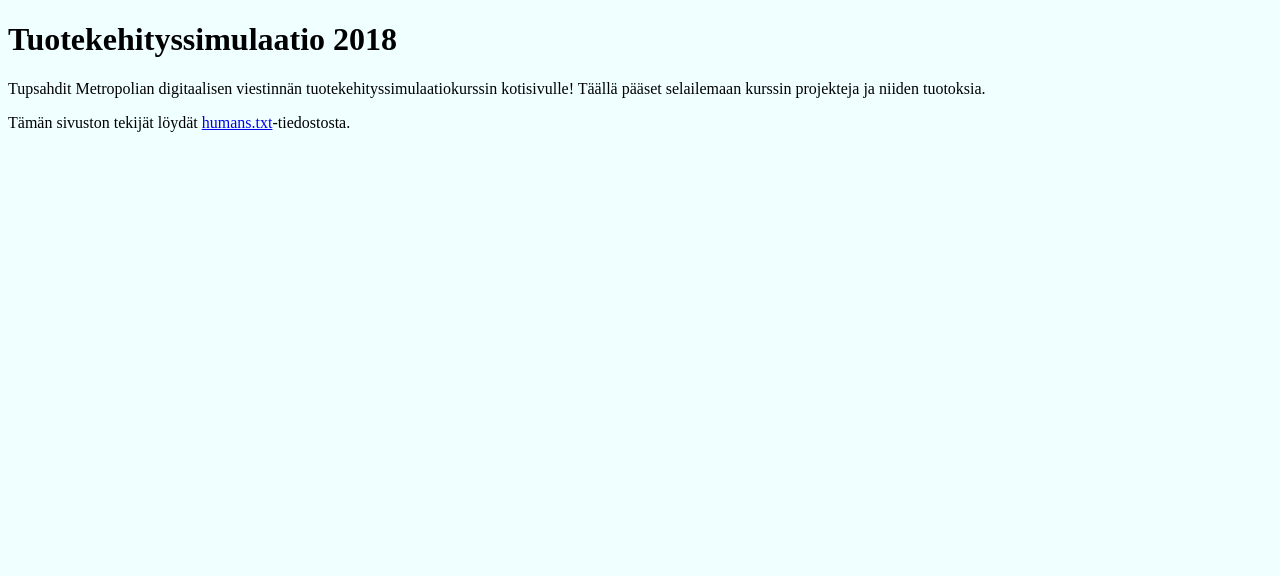
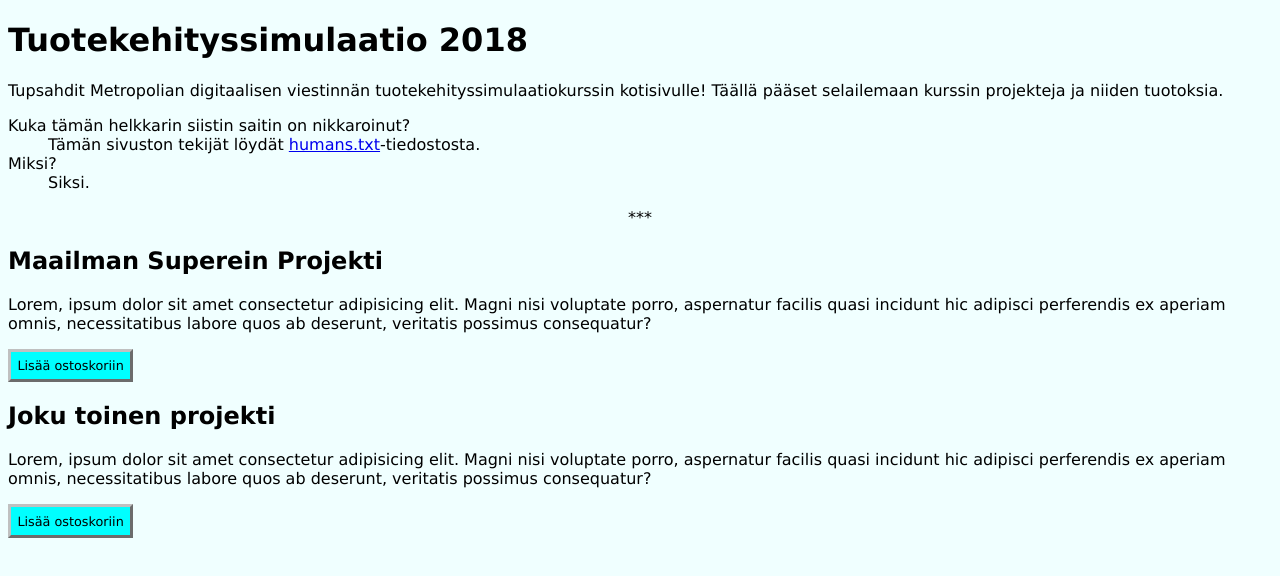
Before and after one commit to akselinurmio/tukesim18, a website: page index.html in a window 1280 px wide. Drawn offline with Linux system fonts and the light colour scheme.

Commit message:
Add some suggestive stylings

```diff
--- a/index.html
+++ b/index.html
@@ -15,9 +15,37 @@
 			tuotekehityssimulaatiokurssin kotisivulle! Täällä pääset selailemaan
 			kurssin projekteja ja niiden tuotoksia.
 		</p>
-		<p>
-			Tämän sivuston tekijät löydät
-			<a href="humans.txt">humans.txt</a>-tiedostosta.
-		</p>
+		<dl>
+			<dt>Kuka tämän helkkarin siistin saitin on nikkaroinut?</dt>
+			<dd>
+				Tämän sivuston tekijät löydät
+				<a href="humans.txt">humans.txt</a>-tiedostosta.
+			</dd>
+			<dt>Miksi?</dt>
+			<dd>Siksi.</dd>
+		</dl>
+		<div class="separator">***</div>
+
+		<article>
+			<h2>Maailman Superein Projekti</h2>
+			<p>
+				Lorem, ipsum dolor sit amet consectetur adipisicing elit. Magni nisi
+				voluptate porro, aspernatur facilis quasi incidunt hic adipisci
+				perferendis ex aperiam omnis, necessitatibus labore quos ab deserunt,
+				veritatis possimus consequatur?
+			</p>
+			<p><a href="#" class="button">Lisää ostoskoriin</a></p>
+		</article>
+
+		<article>
+			<h2>Joku toinen projekti</h2>
+			<p>
+				Lorem, ipsum dolor sit amet consectetur adipisicing elit. Magni nisi
+				voluptate porro, aspernatur facilis quasi incidunt hic adipisci
+				perferendis ex aperiam omnis, necessitatibus labore quos ab deserunt,
+				veritatis possimus consequatur?
+			</p>
+			<p><a href="#" class="button">Lisää ostoskoriin</a></p>
+		</article>
 	</body>
 </html>
--- a/tukesim.css
+++ b/tukesim.css
@@ -1,3 +1,29 @@
+html {
+	font-family: Verdana, sans-serif;
+}
+
 body {
 	background: azure;
 }
+
+.separator {
+	display: block;
+	text-align: center;
+	margin: 1em 0;
+}
+
+.button {
+	display: inline-block;
+	font-size: 0.8em;
+	background-color: aqua;
+	color: inherit;
+	padding: 0.5em;
+	text-decoration: none;
+	border: silver outset;
+	cursor: default;
+	user-select: none;
+}
+
+.button:active {
+	border-style: inset;
+}
```
